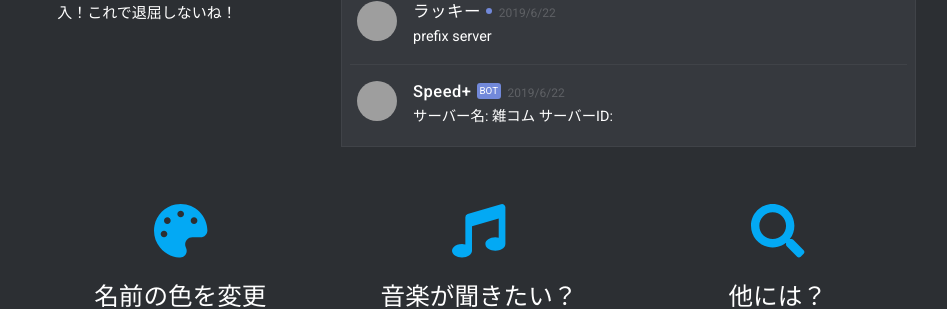
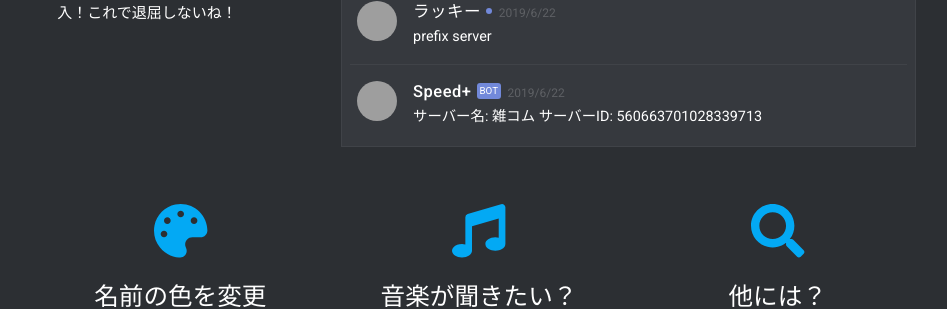
Before and after one commit to zatsukomu/zatsukomu-website-v1, a Jekyll site: the page built from docs/_pages/index.html, in a window 1280 px wide and 900 px high, scrolled down 1882 px. Shown: the part 159-468 px from the top of the window, without its empty margins (161-1108 px from the left). Built offline with Jekyll 4.4.1, drawn with Linux system fonts in a browser that asks for light colours; nearby versions of some CDN libraries; grey boxes are pictures that could not be loaded.

Commit message:
Update index.html

```diff
--- a/docs/_pages/index.html
+++ b/docs/_pages/index.html
@@ -116,7 +116,7 @@ redirect_from:
             {% include discord_message.html avater="http://flat-icon-design.com/f/f_business_92/s256_f_business_92_0bg.png" username="ラッキー" timestamp="2019/6/22" content="prefix help" %}
             {% include discord_message.html bot="BOT" avater="http://flat-icon-design.com/f/f_business_47/s256_f_business_47_0bg.png" username="Speed+" timestamp="2019/6/22" content="prefix server - サーバーの情報を表示します。" %}
             {% include discord_message.html avater="http://flat-icon-design.com/f/f_business_92/s256_f_business_92_0bg.png" username="ラッキー" timestamp="2019/6/22" content="prefix server" %}
-            {% include discord_message.html bot="BOT" avater="http://flat-icon-design.com/f/f_business_47/s256_f_business_47_0bg.png" username="Speed+" timestamp="2019/6/22" content="サーバー名: 雑コム サーバーID: " %}
+            {% include discord_message.html bot="BOT" avater="http://flat-icon-design.com/f/f_business_47/s256_f_business_47_0bg.png" username="Speed+" timestamp="2019/6/22" content="サーバー名: 雑コム サーバーID: 560663701028339713" %}
           </div>
         </div>
       </div>
```
